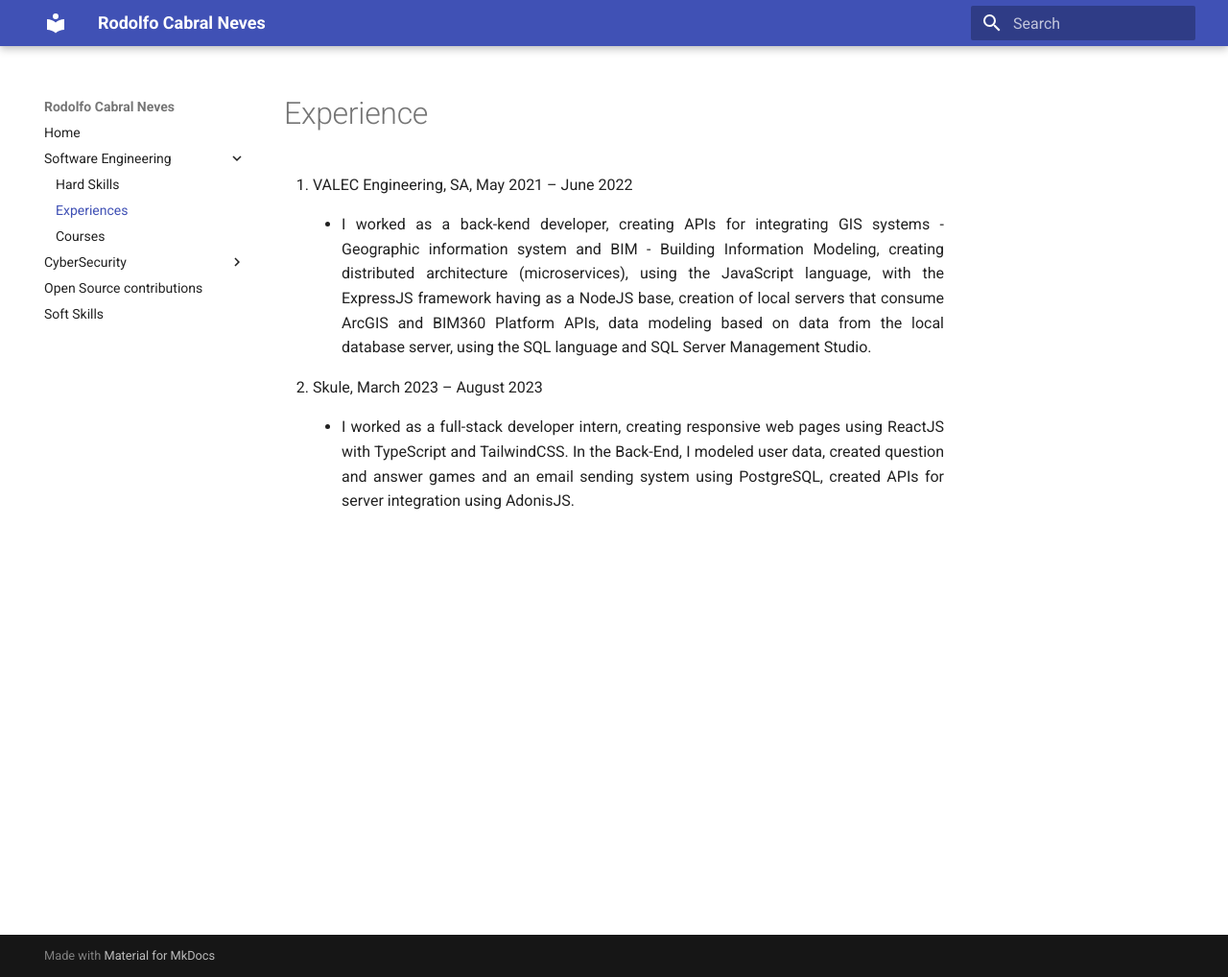
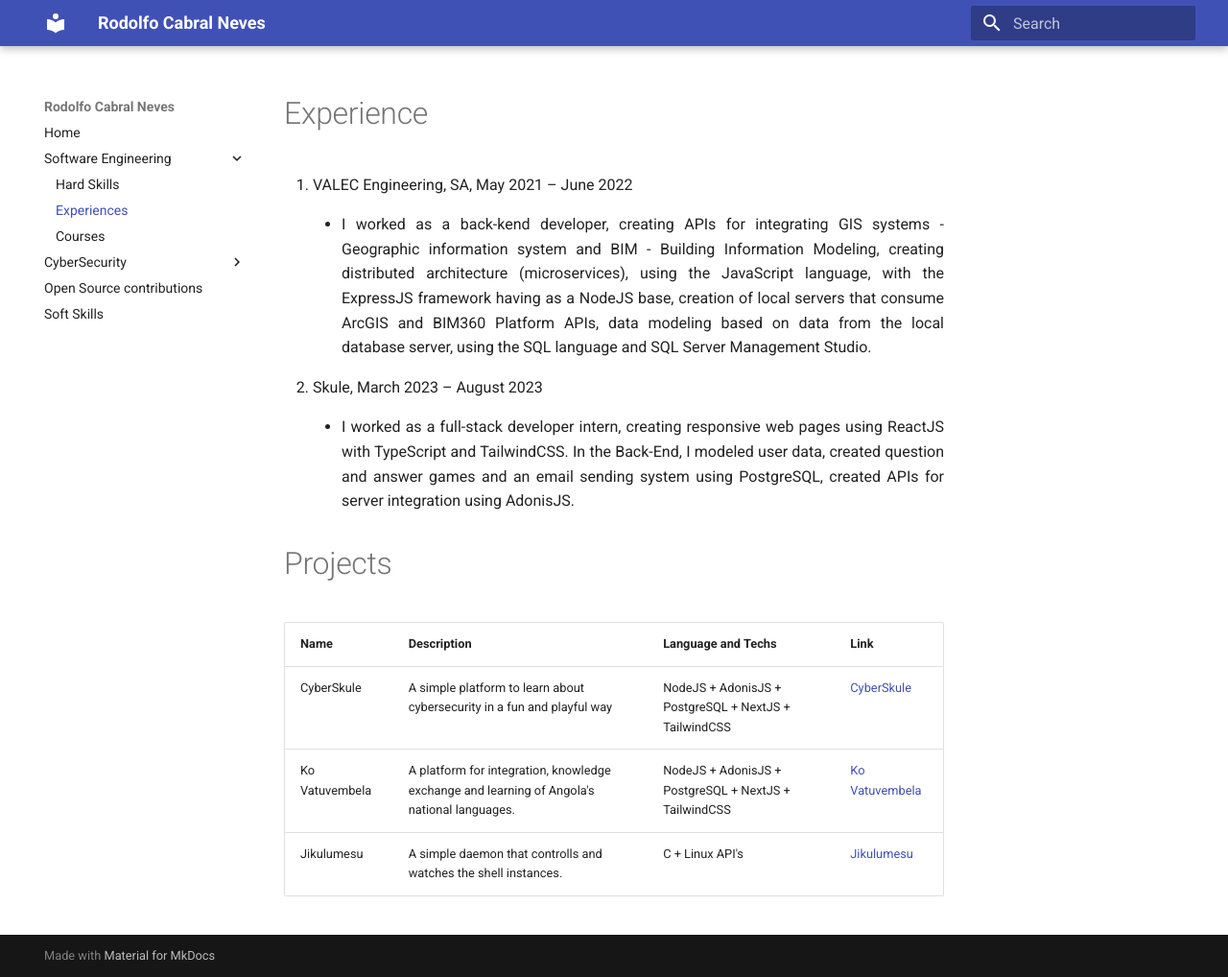
Before and after one commit to roddas/roddas, an MkDocs documentation site: the page built from docs/swe/swe_projects.md, in a window 1280 px wide and 1018 px high. Shown: the whole window at 96% size. Built offline with MkDocs 1.6.1 and Material for MkDocs 9.7.7, drawn with Linux system fonts in a browser that asks for light colours.

Commit message:
add projects

```diff
--- a/docs/swe/swe_projects.md
+++ b/docs/swe/swe_projects.md
@@ -14,3 +14,11 @@
         </ul>
     </li>
 </ol>
+
+# Projects
+
+|Name| Description  | Language and Techs |Link |
+| -- | -- | -- |-- |
+| CyberSkule  |  A simple platform to learn about cybersecurity in a fun and playful way | NodeJS + AdonisJS + PostgreSQL + NextJS + TailwindCSS | [CyberSkule](https://cyber.skule.io/home) |
+| Ko Vatuvembela|  A platform for integration, knowledge exchange and learning of Angola's national languages. | NodeJS + AdonisJS + PostgreSQL + NextJS + TailwindCSS  | [Ko Vatuvembela](https://github.com/Ko-Vatuvembela) |
+| Jikulumesu  |  A simple daemon that controlls and watches the shell instances. | C + Linux API's | [Jikulumesu](https://github.com/roddas/jikulumesu) |
```
